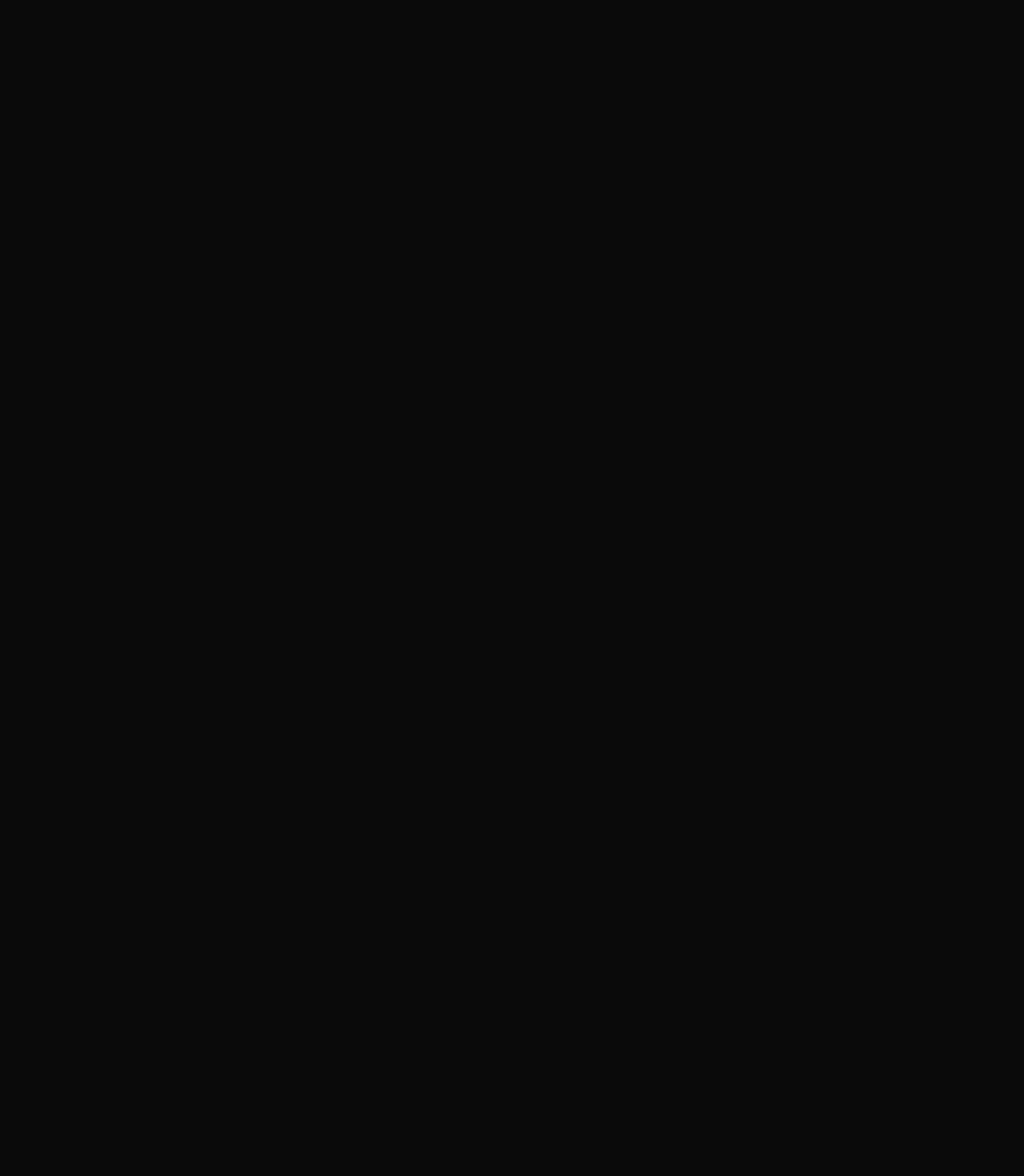
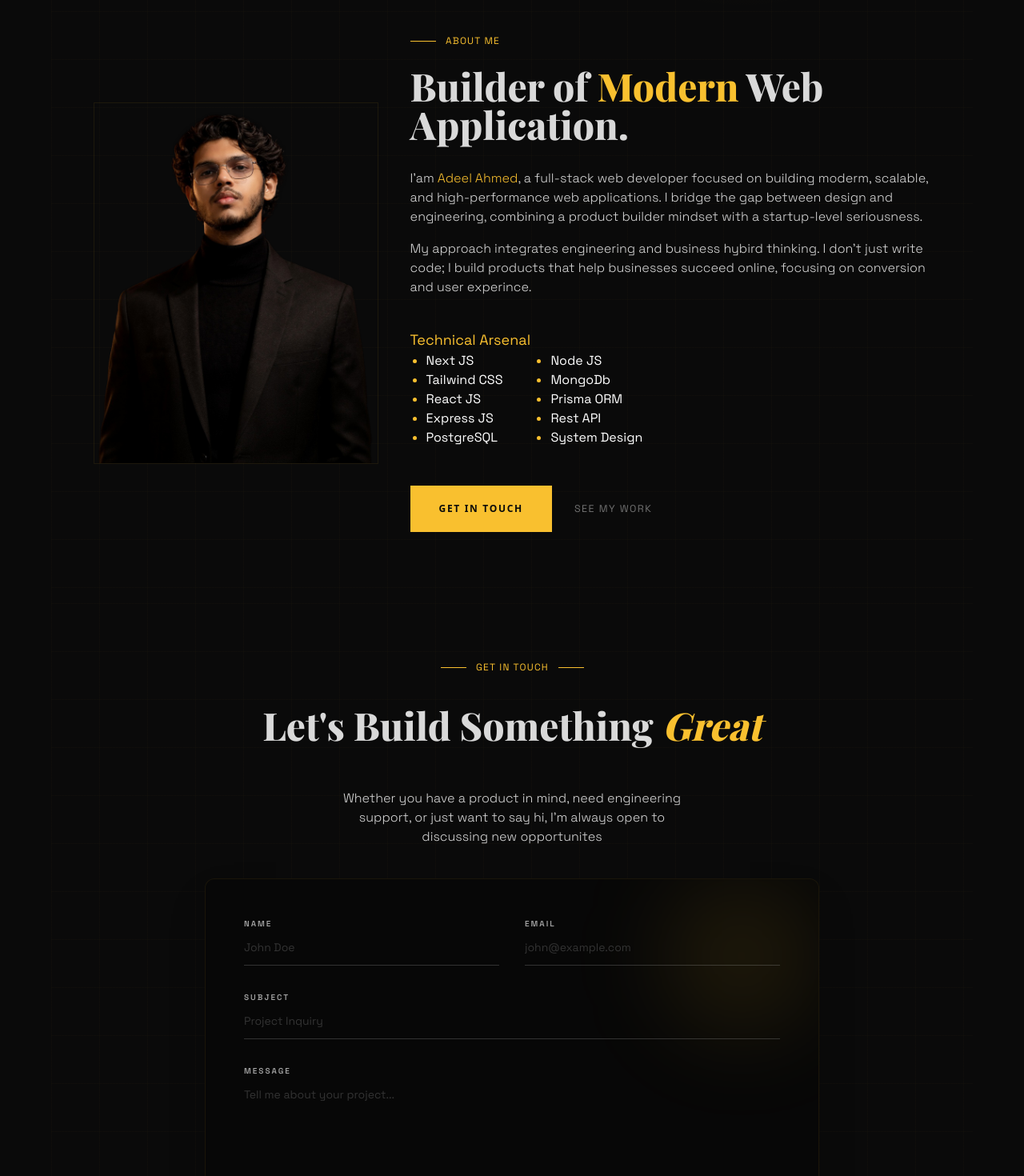
Before and after one commit to adeelahmed09/portfolio, a Next.js app: page / in a window 1280 px wide. Shown: the part 740-2210 px from the top of the page at 80% size. Before the commit the page ends 838 px from the top, so only its background shows below. Built offline with nearby package versions, Linux system fonts and the light colour scheme; a web font is replaced by a local one.

Commit message:
Adding About and Contact Us

```diff
--- a/src/app/page.js
+++ b/src/app/page.js
@@ -1,5 +1,6 @@
 import LoadingSuspense from "@/components/utils/LoadingSuspense";
 import About from "@/sections/About";
+import ContactUs from "@/sections/ContactUs";
 import Hero from "@/sections/Hero";
 import Image from "next/image";
 import { Suspense } from "react";
@@ -9,6 +10,8 @@
 
     <div className="w-screen  px-16  py-36">
         <Hero />
+        <About/>
+        <ContactUs/>
       </div>
   );
 }
--- a/src/sections/About.js
+++ b/src/sections/About.js
@@ -1,10 +1,94 @@
+"use client"
 import React from 'react'
+import { useRef } from "react";
+import gsap from "gsap";
+import { ScrollTrigger } from "gsap/ScrollTrigger";
+import { useGSAP } from "@gsap/react";
+import Link from 'next/link';
 
+gsap.registerPlugin(ScrollTrigger);
 function About() {
+  const containers = useRef(null);
+
+useGSAP(() => {
+  gsap.fromTo(
+    ".reveal-item",
+    {
+      opacity: 0,
+      y: 30,
+    },
+    {
+      opacity: 1,
+      y: 0,
+      duration: 1,
+      stagger: 0.2,
+      ease: "power2.out",
+      scrollTrigger: {
+        trigger: containers.current,
+        start: "top 80%", // animation starts when top of container reaches 80% of viewport
+        end: "top 50%",
+        toggleActions: "play none none none",
+        once: true, // play only once
+      },
+    }
+  );
+}, { scope: containers });
   return (
-    <main className=" flex ">
-      <div className="bg-red-500 w-1/2 h-full"></div>
-      <div></div>
+    <main ref={containers} className="w-full min-h-screen relative flex justify-center py-18 gap-10 items-center">
+      <div class="absolute inset-0 z-0 pointer-events-none bg-[size:60px_60px] bg-[linear-gradient(rgba(249,192,47,0.02)_1px,transparent_1px),linear-gradient(90deg,rgba(249,192,47,0.02)_1px,transparent_1px)]"></div>
+      <div className='reveal-item border-[0.5px] h-fit border-[#f9c02f14]  '>
+        <img src="/model/my-pic.png" alt="adeelahmed" className='h-[450px]' />
+      </div>
+      <div>
+        <div  className="reveal-item flex justify-center mb-6 will-change-transform will-change-opacity gap-3 uppercase text-xs w-fit items-center">
+          <div className="w-8  h-[.5px] bg-[#F9C02F]"></div>
+          <p className="text-[#F9C02F] tracking-widest">About Me</p>
+        </div>
+        <div>
+          <h1 className="reveal-item text-4xl md:text-5xl mb-8 font-extrabold text-[#D9D9D9] ">
+            Builder of <span className='text-[#F9C02F] '>Modern</span> Web <br /> Application.
+          </h1>
+          <p className="reveal-item mb-4  text-xm font-light text-[#D9D9D9] w-[650px]  ">
+          I'am <span className='text-[#F9C02F]'>Adeel Ahmed</span>, a full-stack web developer focused on building moderm, scalable, and high-performance web applications. I bridge the gap between design and engineering, combining a product builder mindset with a startup-level seriousness.
+          </p>
+          <p className="reveal-item text-xm font-light text-[#D9D9D9] w-[650px]  ">
+            My approach integrates engineering and business hybird thinking. I don't just write code; I build products that help businesses succeed online, focusing on conversion and user experince.
+          </p>
+        </div>
+        <div className='reveal-item flex flex-col mt-10 '>
+          <h2 className='text-[#F9C02F] text-lg bold'>Technical Arsenal</h2>
+          <div className='flex gap-15 text-[white] ml-5 marker:text-[#F9C02F]'>
+             <ul className=' list-disc list'>
+              <li><p>Next JS</p></li>
+              <li><p>Tailwind CSS</p></li>
+              <li><p>React JS</p></li>
+              <li><p>Express JS</p></li>
+              <li><p>PostgreSQL</p></li>
+             </ul>
+             <ul className='list-disc  '>
+              <li><p>Node JS</p></li>
+              <li><p>MongoDb</p></li>
+              <li><p>Prisma ORM</p></li>
+              <li><p>Rest API</p></li>
+              <li><p>System Design</p></li>
+             </ul>
+          </div>
+        </div>
+        <div className="reveal-item flex flex-wrap items-center gap-7 mt-[48px] animate-[fadeUp_0.9s_0.85s_forwards]">
+            <Link
+              href="#"
+              className="inline-block bg-[#F9C02F] text-[#0A0A0A] font-sans text-[12px] font-semibold tracking-[0.14em] uppercase px-5 py-2 sm:px-9 sm:py-5 no-underline border-none cursor-pointer transition-all hover:opacity-80"
+            >
+              Get in Touch
+            </Link>
+            <Link
+              href="#"
+              className="text-[0.78rem] tracking-[0.12em] uppercase text-[#717171] no-underline flex items-center gap-2 transition-colors hover:text-white"
+            >
+              See my Work
+            </Link>
+          </div>
+      </div>
     </main>
   )
 }
--- a/src/sections/ContactUs.js
+++ b/src/sections/ContactUs.js
@@ -1,11 +1,83 @@
-import React from 'react'
+import React from "react";
 
 function ContactUs() {
   return (
-    <div>
+    <main className="w-full min-h-screen relative flex flex-col justify-center py-18 gap-10 items-center">
+      <div class="absolute inset-0 z-0 pointer-events-none bg-[size:60px_60px] bg-[linear-gradient(rgba(249,192,47,0.02)_1px,transparent_1px),linear-gradient(90deg,rgba(249,192,47,0.02)_1px,transparent_1px)]"></div>
+      <div className="reveal-item flex justify-center will-change-transform will-change-opacity gap-3 uppercase text-xs w-fit items-center">
+        <div className="w-8  h-[.5px] bg-[#F9C02F]"></div>
+        <p className="text-[#F9C02F] tracking-widest">Get in Touch</p>
+        <div className="w-8  h-[.5px] bg-[#F9C02F]"></div>
+      </div>
+      <h1 className="reveal-item text-4xl md:text-5xl mb-4 font-extrabold text-[#D9D9D9] ">
+        Let's Build Something{" "}
+        <span className="text-[#F9C02F] italic">Great</span>
+      </h1>
+      <p className="reveal-item text-center text-xm font-light text-[#D9D9D9] w-[450px]  ">
+        Whether you have a product in mind, need engineering support, or just
+        want to say hi, I'm always open to discussing new opportunites
+      </p>
+      <div class="relative w-full max-w-3xl mx-auto p-8 md:p-12 bg-[#070707] border border-[#f9c02f14] rounded-xl overflow-hidden shadow-2xl">
+        <div class="absolute top-0 right-0 w-48 h-48 bg-[#F9C02F]/10 rounded-full blur-[60px] pointer-events-none"></div>
 
-    </div>
-  )
+        <form class="relative z-10 w-full space-y-8">
+          <div class="grid grid-cols-1 md:grid-cols-2 gap-x-8 gap-y-8">
+            <div class="flex flex-col">
+              <label class="text-[10px] tracking-[0.2em] text-[#A3A3A3] uppercase font-semibold mb-3">
+                Name
+              </label>
+              <input
+                type="text"
+                placeholder="John Doe"
+                class="bg-transparent border-b border-[#D9D9D9]/20 pb-3 text-[#D9D9D9] placeholder-[#333333] focus:outline-none focus:border-[#F9C02F] transition-colors text-sm"
+              />
+            </div>
+            <div class="flex flex-col">
+              <label class="text-[10px] tracking-[0.2em] text-[#A3A3A3] uppercase font-semibold mb-3">
+                Email
+              </label>
+              <input
+                type="email"
+                placeholder="john@example.com"
+                class="bg-transparent border-b border-[#D9D9D9]/20 pb-3 text-[#D9D9D9] placeholder-[#333333] focus:outline-none focus:border-[#F9C02F] transition-colors text-sm"
+              />
+            </div>
+          </div>
+
+          <div class="flex flex-col">
+            <label class="text-[10px] tracking-[0.2em] text-[#A3A3A3] uppercase font-semibold mb-3">
+              Subject
+            </label>
+            <input
+              type="text"
+              placeholder="Project Inquiry"
+              class="bg-transparent border-b border-[#D9D9D9]/20 pb-3 text-[#D9D9D9] placeholder-[#333333] focus:outline-none focus:border-[#F9C02F] transition-colors text-sm"
+            />
+          </div>
+
+          <div class="flex flex-col">
+            <label class="text-[10px] tracking-[0.2em] text-[#A3A3A3] uppercase font-semibold mb-3">
+              Message
+            </label>
+            <textarea
+              rows="5"
+              placeholder="Tell me about your project..."
+              class="bg-transparent border-b border-[#D9D9D9]/20 pb-3 text-[#D9D9D9] placeholder-[#333333] focus:outline-none focus:border-[#F9C02F] transition-colors text-sm resize-none"
+            ></textarea>
+          </div>
+
+          <div class="flex justify-end pt-4">
+            <button
+              type="submit"
+              class="bg-[#F9C02F] text-black font-mono font-bold py-3.5 px-8 uppercase tracking-[0.15em] text-xs hover:bg-[#e0ac26] transition-colors"
+            >
+              Send Message
+            </button>
+          </div>
+        </form>
+      </div>
+    </main>
+  );
 }
 
-export default ContactUs
+export default ContactUs;
```
